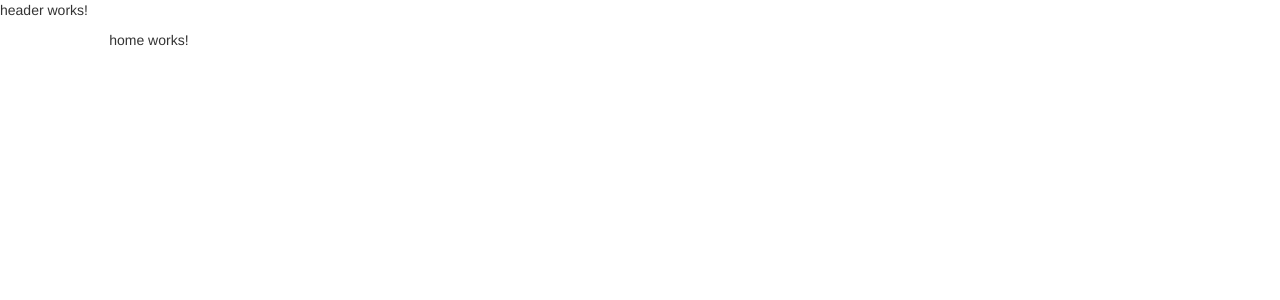
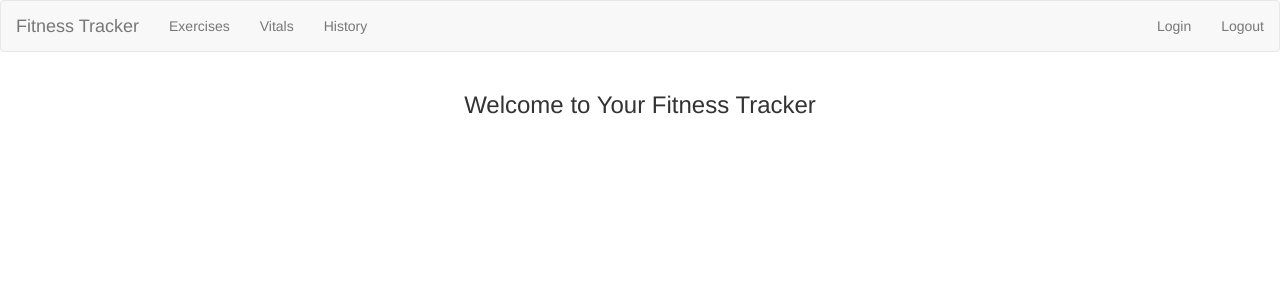
Before and after one commit to JackTattersall/MeanFitnessTracker-FrontEnd, an Angular app: page / in a window 1280 px wide. Shown: the top 300 px of the page. Built offline with nearby package versions, Linux system fonts and the light colour scheme.

Commit message:
initial commit

```diff
--- a/src/app/app.component.html
+++ b/src/app/app.component.html
@@ -1,7 +1,6 @@
-<!--The content below is only a placeholder and can be replaced.-->
 <app-header></app-header>
 <div class="row">
   <div class="col-xs-10 col-xs-offset-1">
-    <app-home></app-home>
+    <router-outlet></router-outlet>
   </div>
 </div>
--- a/src/app/app.module.ts
+++ b/src/app/app.module.ts
@@ -4,6 +4,7 @@ import { NgModule } from '@angular/core';
 import { AppComponent } from './app.component';
 import { HomeComponent } from './base/home/home.component';
 import { HeaderComponent } from './base/header/header.component';
+import {AppRoutesModule} from './routes/app-routes-module';
 
 @NgModule({
   declarations: [
@@ -12,7 +13,8 @@ import { HeaderComponent } from './base/header/header.component';
     HeaderComponent
   ],
   imports: [
-    BrowserModule
+    BrowserModule,
+    AppRoutesModule
   ],
   providers: [],
   bootstrap: [AppComponent]
--- a/src/app/base/header/header.component.html
+++ b/src/app/base/header/header.component.html
@@ -1,3 +1,18 @@
-<p>
-  header works!
-</p>
+<div class="navbar navbar-default">
+  <div class="container-fluid">
+    <div class="navbar-header">
+      <a routerLink class="navbar-brand">Fitness Tracker</a>
+    </div>
+    <div class="navbar-default">
+      <ul class="nav navbar-nav">
+        <li><a>Exercises</a></li>
+        <li><a>Vitals</a></li>
+        <li><a>History</a></li>
+      </ul>
+      <ul class="nav navbar-nav navbar-right">
+        <li><a>Login</a></li>
+        <li><a>Logout</a></li>
+      </ul>
+    </div>
+  </div>
+</div>
--- a/src/app/base/home/home.component.css
+++ b/src/app/base/home/home.component.css
@@ -0,0 +1,9 @@
+.centre {
+  width: 300px;
+  height: 300px;
+  position: fixed;
+  left: 50%;
+  top: 50%;
+  margin-left: -150px;
+  margin-top: -150px;
+}
--- a/src/app/base/home/home.component.html
+++ b/src/app/base/home/home.component.html
@@ -1,3 +1,5 @@
-<p>
-  home works!
-</p>
+<div class="row">
+  <div class="col-xs-12 col-sm-10 col-md-8 col-sm-offset-1 col-md-offset-2">
+    <h3 class="center" style="text-align:center;">Welcome to Your Fitness Tracker</h3>
+  </div>
+</div>
```
Also changed, not shown: src/app/routes/app-routes-module.ts (added, +17 -0 lines).
